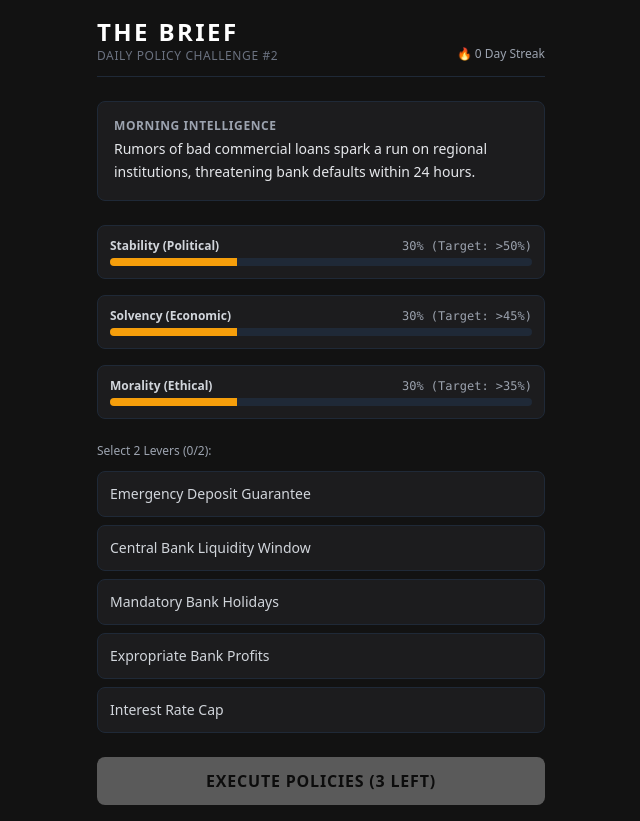
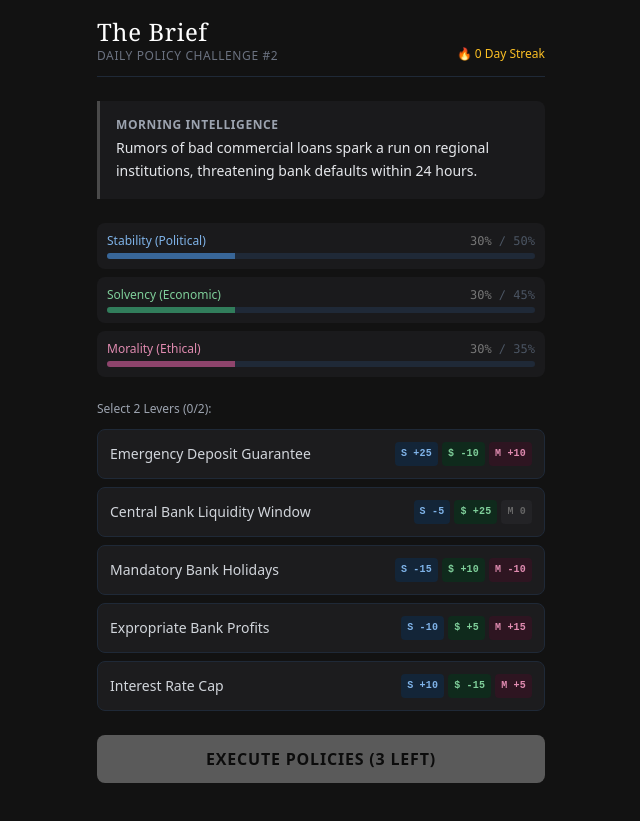
Before and after one commit to stephenrt2021-afk/The-Daily-Brief-, a React (Vite) app: page / in a window 1280 px wide. Shown: the whole page, without its empty margins (319-959 px from the left). After the commit the page ends 800 px from the top, so only its background shows below. Built offline with nearby package versions, Linux system fonts and the light colour scheme.

Commit message:
Update App.tsx

```diff
--- a/src/App.tsx
+++ b/src/App.tsx
@@ -10,6 +10,7 @@ interface Card {
     solvency: number;
     morality: number;
   };
+  realWorldContext?: string;
 }
 
 interface Brief {
@@ -28,6 +29,66 @@ interface Brief {
 
 const INITIAL_METERS = { stability: 30, solvency: 30, morality: 30 };
 
+type MeterKey = 'stability' | 'solvency' | 'morality';
+
+const METER_META: Record<MeterKey, {
+  label: string;
+  short: string;
+  barColor: string;
+  textColor: string;
+  badgeBg: string;
+  badgeText: string;
+}> = {
+  stability: {
+    label: 'Stability (Political)',
+    short: 'S',
+    barColor: '#4a90d9',
+    textColor: '#7fb3e8',
+    badgeBg: '#132538',
+    badgeText: '#7fb3e8',
+  },
+  solvency: {
+    label: 'Solvency (Economic)',
+    short: '$',
+    barColor: '#3fb673',
+    textColor: '#7fcf9a',
+    badgeBg: '#0f2a1c',
+    badgeText: '#7fcf9a',
+  },
+  morality: {
+    label: 'Morality (Ethical)',
+    short: 'M',
+    barColor: '#d9578f',
+    textColor: '#e08bb0',
+    badgeBg: '#2e1521',
+    badgeText: '#e08bb0',
+  },
+};
+
+const METER_ORDER: MeterKey[] = ['stability', 'solvency', 'morality'];
+
+function EffectBadge({ meterKey, value }: { meterKey: MeterKey; value: number }) {
+  const meta = METER_META[meterKey];
+  const sign = value > 0 ? '+' : '';
+  const isZero = value === 0;
+  return (
+    <span
+      style={{
+        fontSize: '10px',
+        fontWeight: 600,
+        padding: '2px 6px',
+        borderRadius: '4px',
+        backgroundColor: isZero ? '#232326' : meta.badgeBg,
+        color: isZero ? '#666' : meta.badgeText,
+        fontFamily: 'monospace',
+        letterSpacing: '0.2px',
+      }}
+    >
+      {meta.short} {sign}{value}
+    </span>
+  );
+}
+
 export default function App() {
   const [currentBrief, setCurrentBrief] = useState<Brief | null>(null);
   const [selectedCards, setSelectedCards] = useState<Card[]>([]);
@@ -36,6 +97,7 @@ export default function App() {
   const [meters, setMeters] = useState(INITIAL_METERS);
   const [streak, setStreak] = useState<number>(0);
   const [history, setHistory] = useState<string[]>([]);
+  const [expandedInfo, setExpandedInfo] = useState<string | null>(null);
 
   useEffect(() => {
     // Uses local timezone date (YYYY-MM-DD)
@@ -137,59 +199,104 @@ export default function App() {
       <div className="bg-[#121212] min-h-screen text-gray-100 font-sans flex flex-col items-center p-4">
         <div className="w-full max-w-md border-b border-gray-800 pb-3 mb-6 flex justify-between items-end">
           <div>
-            <h1 className="text-2xl font-black tracking-widest text-white uppercase">The Brief</h1>
+            <h1 className="text-2xl font-medium tracking-wide text-white" style={{ fontFamily: 'Georgia, "Times New Roman", serif' }}>The Brief</h1>
             <p className="text-xs text-gray-500 uppercase tracking-wider">Daily Policy Challenge #{currentBrief.id}</p>
           </div>
           <div className="text-right">
-            <span className="text-xs text-gray-400">🔥 {streak} Day Streak</span>
+            <span className="text-xs text-amber-400">🔥 {streak} Day Streak</span>
           </div>
         </div>
 
-        <div className="w-full max-w-md bg-[#1c1c1e] border border-gray-800 rounded-lg p-4 mb-6">
+        <div
+          className="w-full max-w-md bg-[#1a1a1c] rounded-r-lg p-4 mb-6"
+          style={{ borderLeft: '3px solid #4a4a4a', borderRadius: '0 8px 8px 0' }}
+        >
           <h2 className="text-xs font-bold text-gray-400 uppercase tracking-wider mb-1">Morning Intelligence</h2>
           <p className="text-sm text-gray-200 leading-relaxed">{currentBrief.scenario}</p>
         </div>
 
-        <div className="w-full max-w-md space-y-4 mb-6">
-          {[
-            { label: 'Stability (Political)', val: meters.stability, target: currentBrief.targets.stability },
-            { label: 'Solvency (Economic)', val: meters.solvency, target: currentBrief.targets.solvency },
-            { label: 'Morality (Ethical)', val: meters.morality, target: currentBrief.targets.morality }
-          ].map((m, idx) => (
-            <div key={idx} className="bg-[#1c1c1e] p-3 rounded-lg border border-gray-800">
+        <div className="w-full max-w-md space-y-2 mb-6">
+          {METER_ORDER.map((key) => {
+            const meta = METER_META[key];
+            const val = meters[key];
+            const target = currentBrief.targets[key];
+            const met = val >= target;
+            return (
+              <div key={key} className="bg-[#1a1a1c] p-2.5 rounded-lg">
                 <div className="flex justify-between text-xs mb-1">
-                <span className="font-semibold text-gray-300">{m.label}</span>
-                <span className={m.val >= m.target ? "text-green-400 font-mono" : "text-gray-400 font-mono"}>
-                  {m.val}% (Target: &gt;{m.target}%)
+                  <span className="font-medium" style={{ color: meta.textColor }}>{meta.label}</span>
+                  <span className="font-mono" style={{ color: met ? meta.textColor : '#777' }}>
+                    {val}% <span className="text-gray-600">/ {target}%</span>
                   </span>
                 </div>
-              <div className="w-full bg-gray-800 h-2 rounded-full overflow-hidden">
+                <div className="w-full bg-gray-800 h-1.5 rounded-full overflow-hidden">
                   <div
-                  className={`h-full transition-all duration-500 ${m.val >= m.target ? 'bg-green-500' : 'bg-amber-500'}`}
-                  style={{ width: `${m.val}%` }}
+                    className="h-full transition-all duration-500"
+                    style={{ width: `${val}%`, backgroundColor: meta.barColor, opacity: met ? 1 : 0.6 }}
                   />
                 </div>
               </div>
-          ))}
+            );
+          })}
         </div>
 
         <div className="w-full max-w-md grid grid-cols-1 gap-2 mb-6">
           <p className="text-xs text-gray-400 mb-1">Select 2 Levers ({selectedCards.length}/2):</p>
           {currentBrief.cards.map((card) => {
             const isSelected = selectedCards.some(c => c.id === card.id);
+            const isExpanded = expandedInfo === card.id;
             return (
+              <div key={card.id}>
                 <button
-                key={card.id}
                   onClick={() => toggleCard(card)}
                   disabled={gameState !== 'playing'}
-                className={`p-3 text-left rounded-lg border transition-all text-sm font-medium ${
+                  className={`w-full p-3 rounded-lg border transition-all text-sm font-medium flex items-center justify-between gap-3 ${
                     isSelected
                       ? 'bg-white text-black border-white'
                       : 'bg-[#1c1c1e] text-gray-300 border-gray-800 hover:border-gray-700'
                   }`}
                 >
-                {card.title}
+                  <span className="text-left">{card.title}</span>
+                  <span className="flex items-center gap-1 shrink-0">
+                    {METER_ORDER.map((key) => (
+                      <EffectBadge key={key} meterKey={key} value={card.effects[key]} />
+                    ))}
+                    {card.realWorldContext && (
+                      <span
+                        role="button"
+                        aria-label={`Real-world context for ${card.title}`}
+                        onClick={(e) => {
+                          e.stopPropagation();
+                          setExpandedInfo(isExpanded ? null : card.id);
+                        }}
+                        className="ml-1 flex items-center justify-center rounded-full"
+                        style={{
+                          width: '18px',
+                          height: '18px',
+                          fontSize: '11px',
+                          fontWeight: 700,
+                          color: isSelected ? '#555' : '#999',
+                          backgroundColor: isSelected ? '#eee' : '#2a2a2a',
+                          cursor: 'pointer',
+                        }}
+                      >
+                        i
+                      </span>
+                    )}
+                  </span>
                 </button>
+                {isExpanded && card.realWorldContext && (
+                  <div
+                    className="text-xs text-gray-400 leading-relaxed px-3 py-2 mt-1 rounded-lg"
+                    style={{ backgroundColor: '#161618', border: '1px solid #2a2a2a' }}
+                  >
+                    <span className="text-gray-500 font-semibold uppercase tracking-wide" style={{ fontSize: '9px' }}>
+                      In the real world
+                    </span>
+                    <p className="mt-1">{card.realWorldContext}</p>
+                  </div>
+                )}
+              </div>
             );
           })}
         </div>
@@ -203,7 +310,13 @@ export default function App() {
             Execute Policies ({attemptsLeft} Left)
           </button>
         ) : (
-          <div className="w-full max-w-md bg-[#1c1c1e] border border-gray-800 p-5 rounded-lg text-center space-y-3">
+          <div
+            className="w-full max-w-md p-5 rounded-lg text-center space-y-3"
+            style={{
+              backgroundColor: gameState === 'won' ? '#0f2a1c' : gameState === 'lost' ? '#2e1521' : '#1c1c1e',
+              border: `1px solid ${gameState === 'won' ? '#1f5c3c' : gameState === 'lost' ? '#5c2b40' : '#2a2a2a'}`,
+            }}
+          >
             <h3 className="text-lg font-bold text-white">
               {gameState === 'won' && '🎉 Crisis Averted'}
               {gameState === 'lost' && '⚠️ Mission Failed'}
```
Lines whose indentation alone changed are shown as unchanged.
